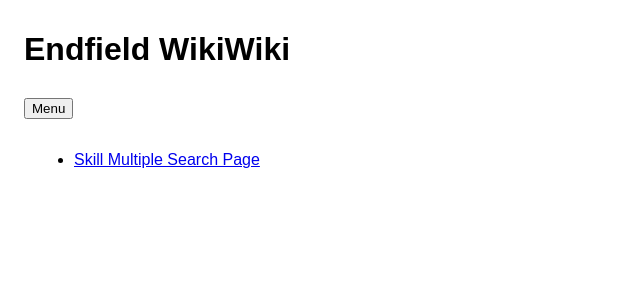
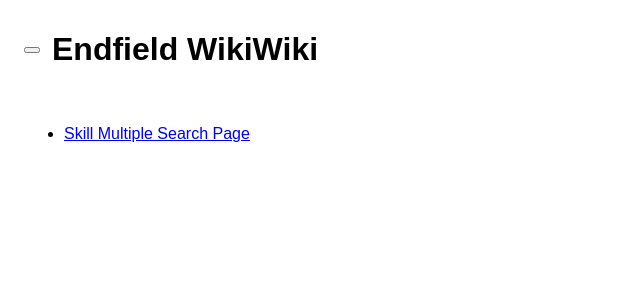
Before and after one commit to gonchiman/skillmul_survey2, a Flask app: page / in a window 1280 px wide. Shown: the top 300 px of the page, without its empty margins (0-640 px from the left). Run offline with Flask 3, Linux system fonts and the light colour scheme.

Commit message:
update: humbarger button

```diff
--- a/static/css/style.css
+++ b/static/css/style.css
@@ -4,8 +4,62 @@ body {
     line-height: 1.6;
 }
 
+header {
+    display: flex;
+    align-items: center;
+    gap: 12px;
+    margin-bottom: 20px;
+}
+
 h1 {
-    margin-bottom: 20px;
+    margin: 0;
+}
+
+.layout {
+    display: flex;
+}
+
+main {
+    padding: 10px 0;
+}
+
+aside {
+    position: fixed;
+    top: 80px;
+    left: 24px;
+    width: 200px;
+    padding: 12px;
+    border: 1px solid #ccc;
+    background-color: white;
+    z-index: 1000;
+}
+
+aside a {
+    display: block;
+    margin-bottom: 8px;
+}
+
+aside.closed {
+    display: none;
+}
+
+.menu-button {
+    width: 40px;
+    height: 40px;
+    padding: 8px;
+    border: 1px solid #ccc;
+    background-color: white;
+    cursor: pointer;
+    display: flex;
+    flex-direction: column;
+    justify-content: space-between;
+}
+
+.menu-button span {
+    display: block;
+    height: 3px;
+    background-color: black;
+    border-radius: 2px;
 }
 
 form {
@@ -41,27 +95,3 @@ input[type="radio"] {
     max-width: 400px;
     background-color: #f8f8f8;
 }
-
-.layout {
-    display: flex;
-}
-
-aside {
-    width: 200px;
-    padding: 10px;
-    border-right: 1px solid #ccc;
-}
-
-aside a {
-    display: block;
-    margin-bottom: 8px;
-}
-
-aside.closed {
-    display: none
-}
-
-main {
-    flex: 1;
-    padding: 10px;
-}
--- a/templates/base.html
+++ b/templates/base.html
@@ -8,12 +8,14 @@
 </head>
 <body>
     <header>
+        <button id="menu-toggle" type="button" class="menu-bottun">
+            <span></span>
+            <span></span>
+            <span></span>
+        </button>
         <h1>{{ page_title }}</h1>
     </header>
 
-    <button id="menu-toggle" type="button">Menu</button>
-
-    <div class="layout">
     <aside id="sidebar" class="closed">
         <a href="/">Home Page</a>
         <a href="/skill_mul">Skill Mul Multiple Search</a>
@@ -22,15 +24,7 @@
     <main>
         {% block content %}{% endblock %}
     </main>
-    </div>
 
-    <script>
-        const button = document.getElementById("menu-toggle");
-        const sidebar = document.getElementById("sidebar");
-
-        button.addEventListener("click", function(){
-            sidebar.classList.toggle("closed")
-        });
-    </script>
+    <script src="{{ url_for('static', filename='js/base.js') }}"></script>
 </body>
 </html>
```
Lines whose indentation alone changed are shown as unchanged.
